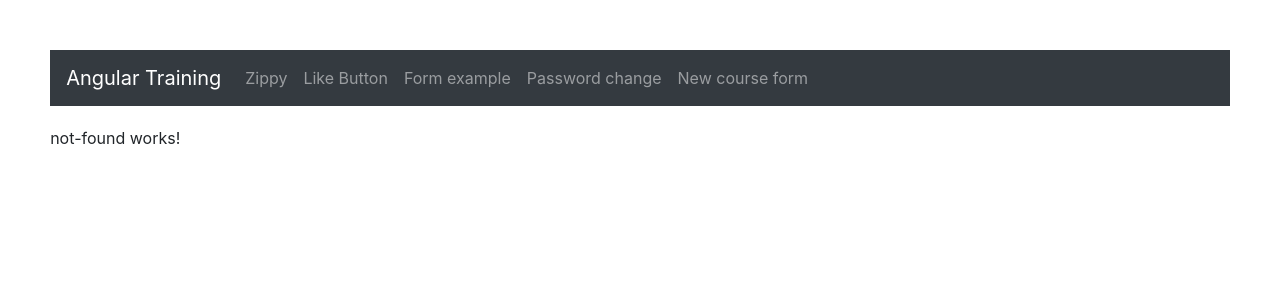
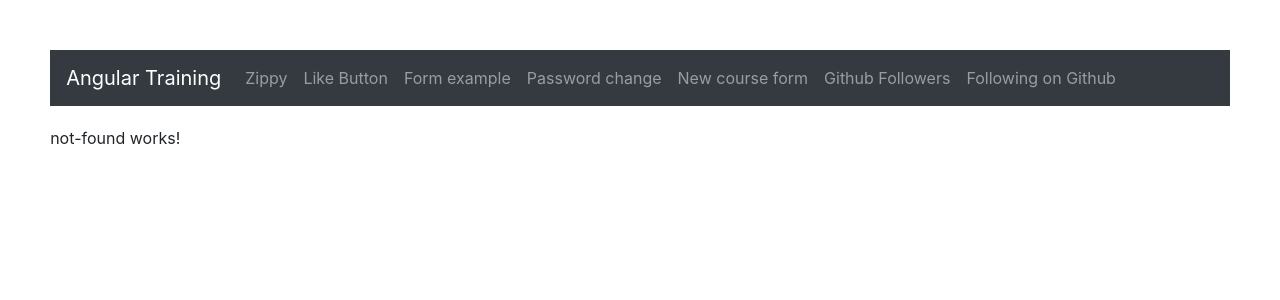
Before and after one commit to dawidgdanski/angular-training, an Angular app: page / in a window 1280 px wide. Shown: the top 300 px of the page. Built offline with nearby package versions, Linux system fonts and the light colour scheme.

Commit message:
Add routes with navigation items for github followers/following on github pages

```diff
--- a/src/app/app.module.ts
+++ b/src/app/app.module.ts
@@ -16,8 +16,8 @@ import {LikeDemoComponent} from './like-demo/like-demo.component';
 import {PasswordChangeDemoComponent} from './password-change-demo/password-change-demo.component';
 import {ExampleFormDemoComponent} from './example-form-demo/example-form-demo.component';
 import {NewCourseDemoComponent} from './new-course-demo/new-course-demo.component';
-import { GithubFollowersComponent } from './github-followers/github-followers.component';
-import { GithubFollowingComponent } from './github-following/github-following.component';
+import {GithubFollowersComponent} from './github-followers/github-followers.component';
+import {GithubFollowingComponent} from './github-following/github-following.component';
 
 const appRoutes: Routes = [
   {path: 'zippy', component: ZippyDemoComponent},
@@ -25,6 +25,8 @@ const appRoutes: Routes = [
   {path: 'password', component: PasswordChangeDemoComponent},
   {path: 'form', component: ExampleFormDemoComponent},
   {path: 'newcourse', component: NewCourseDemoComponent},
+  {path: 'githubfollowers', component: GithubFollowersComponent},
+  {path: 'githubfollowing', component: GithubFollowingComponent},
   {path: '**', component: NotFoundComponent}
 ];
 
--- a/src/app/nav-bar/nav-bar.component.html
+++ b/src/app/nav-bar/nav-bar.component.html
@@ -29,6 +29,12 @@
       <li class="nav-item">
         <a class="nav-link" routerLink="/newcourse">New course form</a>
       </li>
+      <li class="nav-item">
+        <a class="nav-link" routerLink="/githubfollowers">Github Followers</a>
+      </li>
+      <li class="nav-item">
+        <a class="nav-link" routerLink="/githubfollowing">Following on Github</a>
+      </li>
     </ul>
   </div>
 </nav>
```
